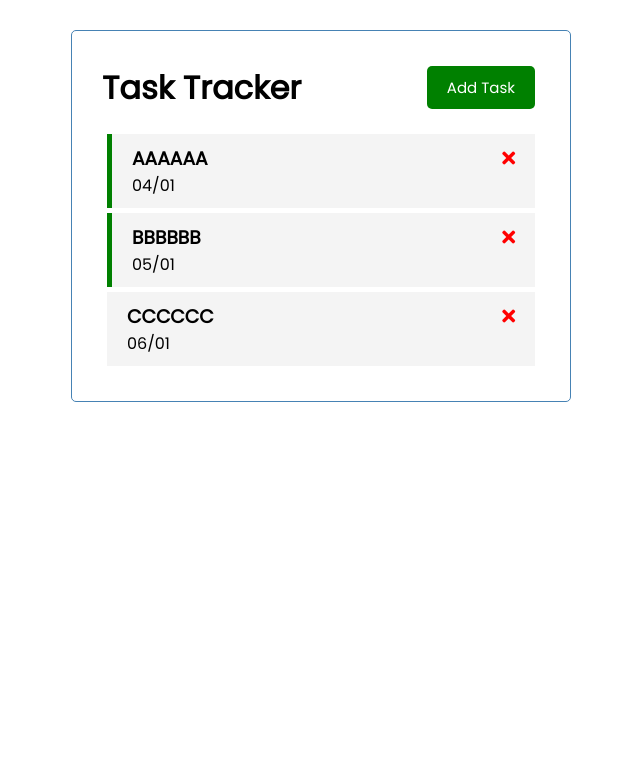
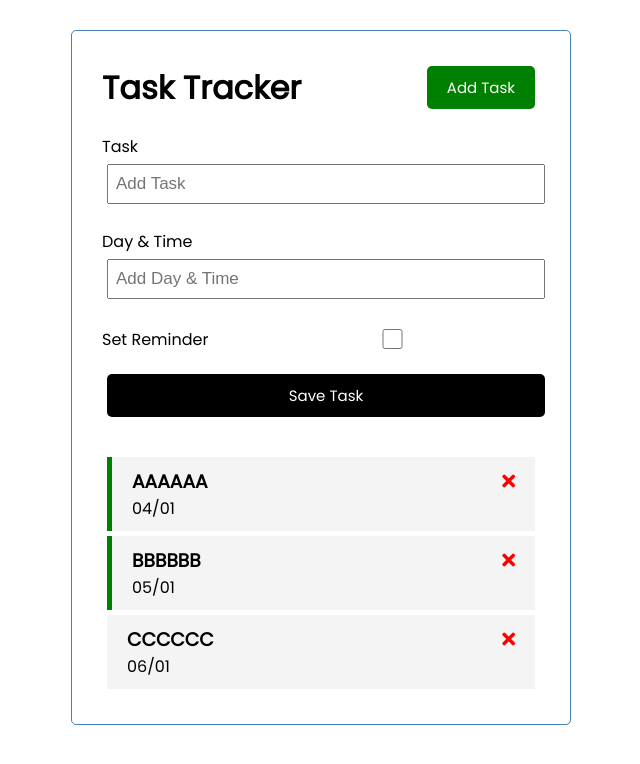
Before and after one commit to parkercatz/vue-crash-cource, a Vue app: page / in a window 1280 px wide. Shown: the top 764 px of the page, without its empty margins (319-959 px from the left). Built offline with nearby package versions, Linux system fonts and the light colour scheme.

Commit message:
add: AddTaskコンポーネントの追加

```diff
--- a/src/App.vue
+++ b/src/App.vue
@@ -1,6 +1,7 @@
 <template>
   <div class="container">
     <Header title="Task Tracker" />
+    <AddTask />
     <Tasks
       @toggle-reminder="toggleReminder"
       @delete-task="deleteTask"
@@ -12,11 +13,13 @@
 <script>
 import Header from './components/Header'
 import Tasks from './components/Tasks'
+import AddTask from './components/AddTask'
 export default {
   name: 'App',
   components: {
     Header,
     Tasks,
+    AddTask,
   },
   data() {
     return {
--- /dev/null
+++ b/src/components/AddTask.vue
@@ -0,0 +1,55 @@
+<template>
+  <form class="add-form">
+    <div class="form-control">
+      <label>Task</label>
+      <input type="text" name="text" placeholder="Add Task" />
+    </div>
+    <div class="form-control">
+      <label>Day & Time</label>
+      <input type="text" name="day" placeholder="Add Day & Time" />
+    </div>
+    <div class="form-control form-control-check">
+      <label>Set Reminder</label>
+      <input type="checkbox" name="reminder" />
+    </div>
+
+    <input type="submit" value="Save Task" class="btn btn-block" />
+  </form>
+</template>
+
+<script>
+export default {
+  name: 'AddTask',
+}
+</script>
+
+<style scoped>
+.add-form {
+  margin-bottom: 40px;
+}
+.form-control {
+  margin: 20px 0;
+}
+.form-control label {
+  display: block;
+}
+.form-control input {
+  width: 100%;
+  height: 40px;
+  margin: 5px;
+  padding: 3px 7px;
+  font-size: 17px;
+}
+.form-control-check {
+  display: flex;
+  align-items: center;
+  justify-content: space-between;
+}
+.form-control-check label {
+  flex: 1;
+}
+.form-control-check input {
+  flex: 2;
+  height: 20px;
+}
+</style>
```
